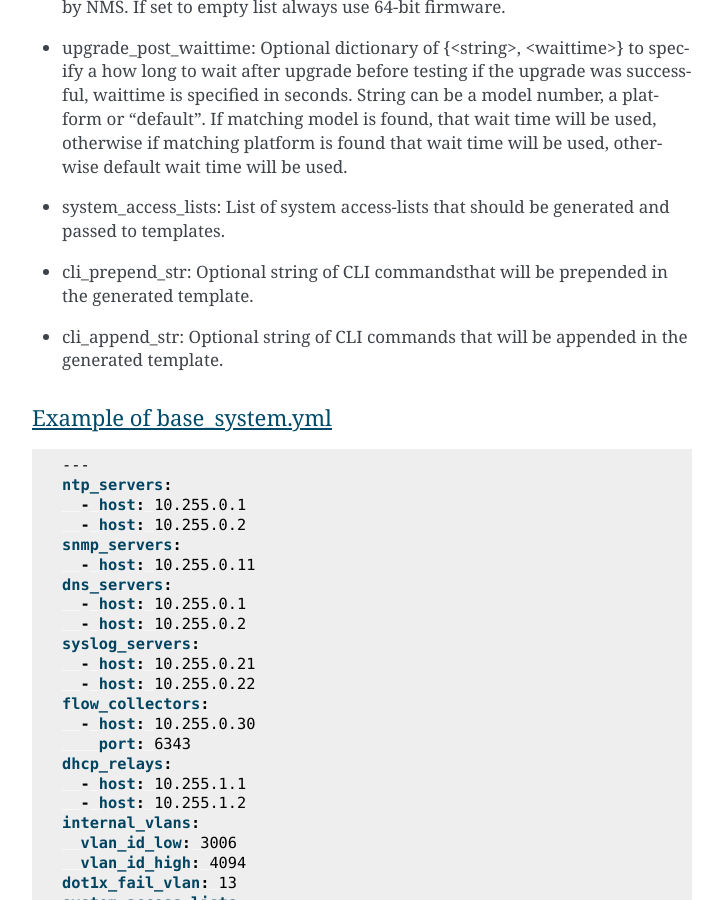
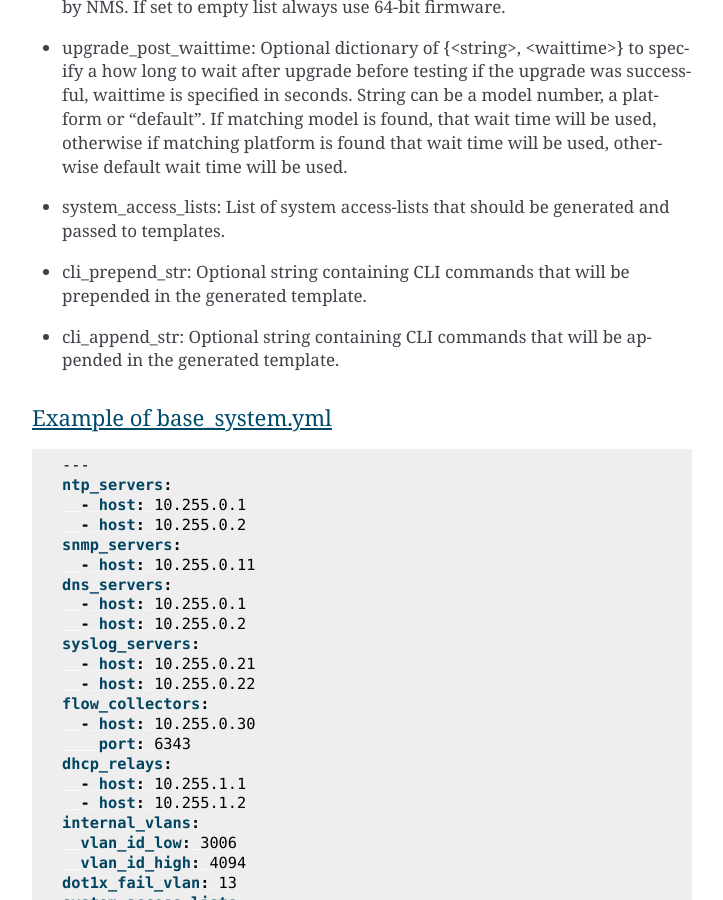
Before and after one commit to SUNET/cnaas-nms, a Sphinx documentation site: the page built from docs/reporef/index.rst, in a window 1280 px wide and 900 px high, scrolled down 19660 px. Shown: the whole window, without its empty margins (388-1111 px from the left). Built offline with Sphinx 7.4.7, drawn with Linux system fonts in a browser that asks for light colours.

Commit message:
Update text

```diff
--- a/docs/reporef/index.rst
+++ b/docs/reporef/index.rst
@@ -848,8 +848,8 @@
   will be used, otherwise if matching platform is found that wait time will be used, otherwise
   default wait time will be used.
 - system_access_lists: List of system access-lists that should be generated and passed to templates.
-- cli_prepend_str: Optional string of CLI commandsthat will be prepended in the generated template.
-- cli_append_str: Optional string of CLI commands that will be appended in the generated template.
+- cli_prepend_str: Optional string containing CLI commands that will be prepended in the generated template.
+- cli_append_str: Optional string containing CLI commands that will be appended in the generated template.
 
 Example of base_system.yml
 ^^^^^^^^^^^^^^^^^^^^^^^^^^
```
